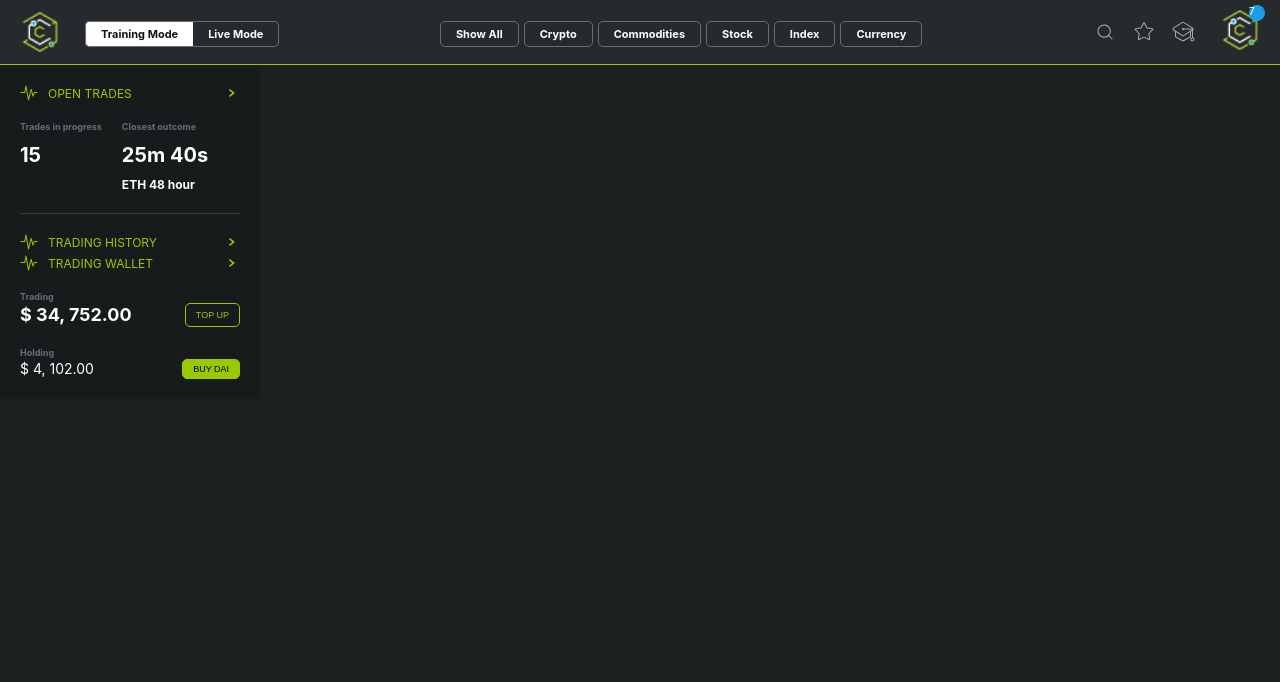
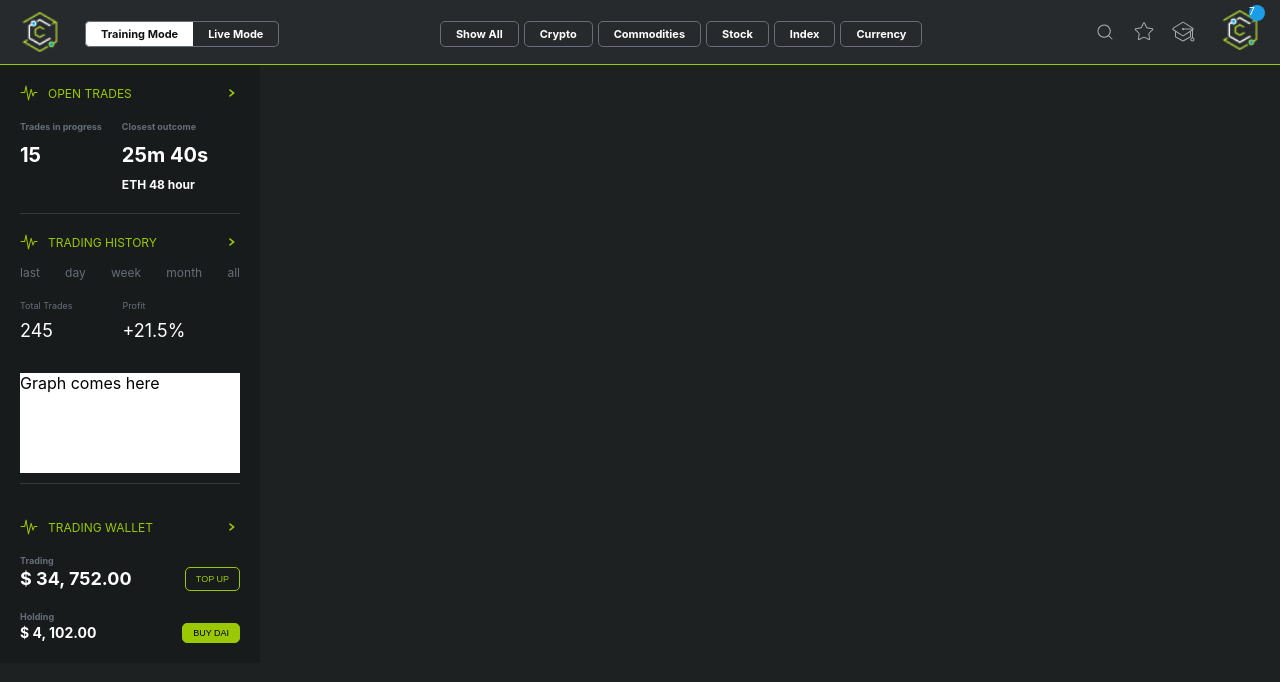
Before and after one commit to hafizferanmi/ccross, a React (Create React App) app: page / in a window 1280 px wide. Shown: the top 682 px of the page. Built offline with nearby package versions, Linux system fonts and the light colour scheme.

Commit message:
Sidebar progress

```diff
--- a/src/Components/Sidebar/TradingHistory.js
+++ b/src/Components/Sidebar/TradingHistory.js
@@ -1,12 +1,80 @@
 import React from 'react'
 import TradeHeader from './TradeHeader'
 import SGraph from '../svg/SGraph'
+import styled, { css } from 'styled-components'
+
+const TradingHistoryWrapper = styled.div`
+  margin-bottom: 30px;
+  flex-grow: 1;
+  border-bottom: 1px solid #36393C;
+  padding-bottom: 10px;
+`
+
+const SortButtonWrapper = styled.div`
+  display: flex;
+  justify-content: space-between;
+  margin-top: 15px;
+`
+
+const SortButton = styled.div`
+  color: ${props => props.theme.colors.UIgrey};
+  font-size: 12px;
+  cursor: pointer;
+  ${props => props.active && css`
+    padding: 5px 10px;
+    background-color: ${props => props.theme.colors.UIgreen}
+  `}
+`
+
+const GraphWrapper = styled.div`
+  height: 100px;
+  background-color: white;
+`
+
+const HistoryStatsWrapper = styled.div`
+  color: white;
+  display: flex;
+  margin-top: 20px;
+  margin-bottom: 30px;
+
+  & > div:last-of-type {
+    margin-left: 50px;
+  }
+`
+
+const StatsTitle = styled.p`
+  font-size: 9px;
+  line-height: 12px;
+  margin-bottom: 7px;
+  color: ${props => props.theme.colors.UIgrey};
+`
+
+const StatsValue = styled.div`
+  font-size: 18px;
+  line-height: 24px;
+`
+
+const sortBy = ['last', 'day', 'week', 'month', 'all']
 
 const TradingHistory = () => {
   return (
-    <div>
+    <TradingHistoryWrapper>
       <TradeHeader title='Trading history' icon={SGraph} />
-    </div>
+      <SortButtonWrapper>
+        {sortBy.map(history => <SortButton key={history}>{history}</SortButton>)}
+      </SortButtonWrapper>
+      <HistoryStatsWrapper>
+        <div>
+          <StatsTitle>Total Trades</StatsTitle>
+          <StatsValue>245</StatsValue>
+        </div>
+        <div>
+          <StatsTitle>Profit</StatsTitle>
+          <StatsValue>+21.5%</StatsValue>
+        </div>
+      </HistoryStatsWrapper>
+      <GraphWrapper>Graph comes here</GraphWrapper>
+    </TradingHistoryWrapper>
   )
 }
 
--- a/src/Components/Sidebar/TradingWallet.js
+++ b/src/Components/Sidebar/TradingWallet.js
@@ -22,7 +22,6 @@ const Ammount = styled.div`
 const SmallAmmount = styled(Ammount)`
   font-size: 14px;
   line-height: 20px;
-  font-weight: normal;
 `
 
 const TradingWrapper = styled.div`
--- a/src/theme.js
+++ b/src/theme.js
@@ -1,6 +1,7 @@
 const theme = {
   colors: {
-    UIgreen: '#9AC802'
+    UIgreen: '#9AC802',
+    UIgrey: '#666E79'
   }
 }
 
```
Also changed, not shown: 1 other file (tests, documents, lock files or other folders).
